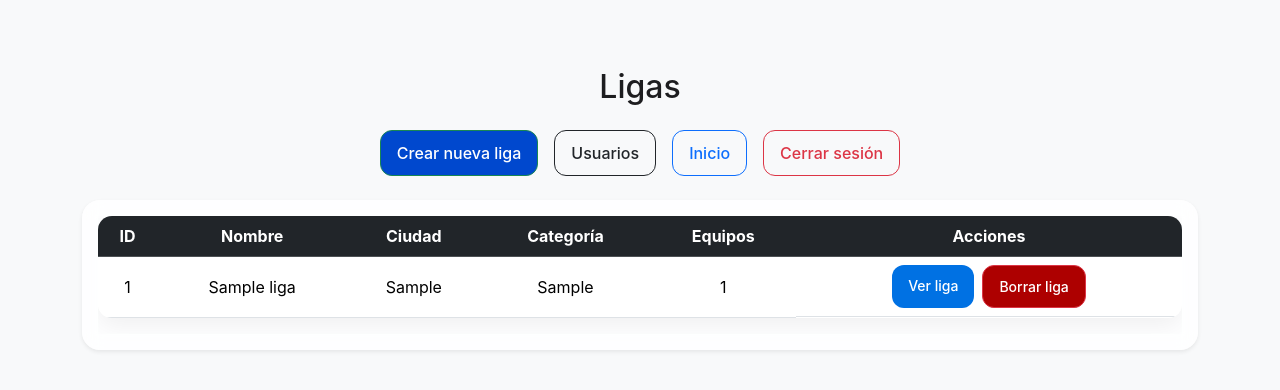
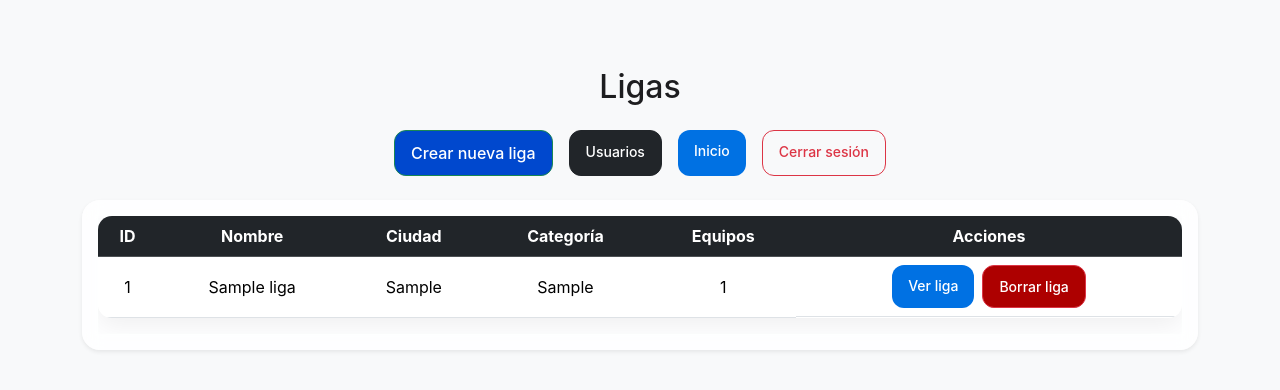
Before and after one commit to Sergio-AJ/ScoutStars, a Flask app: page /ligas in a window 1280 px wide. Shown: the top 390 px of the page. Run offline with Flask 3, Linux system fonts and the light colour scheme; a user stored in the database is signed in; tables that the repository leaves empty hold one stand-in row (values such as "Sample post").

Commit message:
retoques creador

```diff
--- a/templates/comparador.html
+++ b/templates/comparador.html
@@ -16,8 +16,8 @@
     <h2 class="text-center mb-4">Comparador de jugadores</h2>
 
     <div class="d-flex justify-content-between mb-3">
-        <a class="btn btn-outline-primary btn-sm" href="/home">Inicio</a>
-        <a class="btn btn-outline-secondary btn-sm" href="/home">Volver</a>
+        <a class="btn btn-primary btn-sm" href="/home">Inicio</a>
+        <a class="btn btn-primary btn-sm" href="/home">Volver</a>
     </div>
 
     <!-- FILTROS -->
--- a/templates/home.html
+++ b/templates/home.html
@@ -23,7 +23,7 @@
 
         {% if current_user.is_authenticated %}
             <span class="fw-bold">Hola, {{ current_user.username }}</span>
-            <a href="/logout" class="btn btn-outline-danger btn-sm">
+            <a href="/logout" class="btn btn-danger w-100">
                 Cerrar sesión
             </a>
         {% else %}
--- a/templates/ligas.html
+++ b/templates/ligas.html
@@ -24,15 +24,15 @@
             Crear nueva liga
         </a>
 
-        <a href="/users" class="btn btn-outline-dark">
+        <a href="/users" class="btn btn-dark btn-sm">
             Usuarios
         </a>
 
-        <a href="/home" class="btn btn-outline-primary">
+        <a href="/home" class="btn btn-primary btn-sm">
             Inicio
         </a>
 
-        <a href="/logout" class="btn btn-outline-danger">
+        <a href="/logout" class="btn btn-outline-danger btn-sm">
             Cerrar sesión
         </a>
 
```
